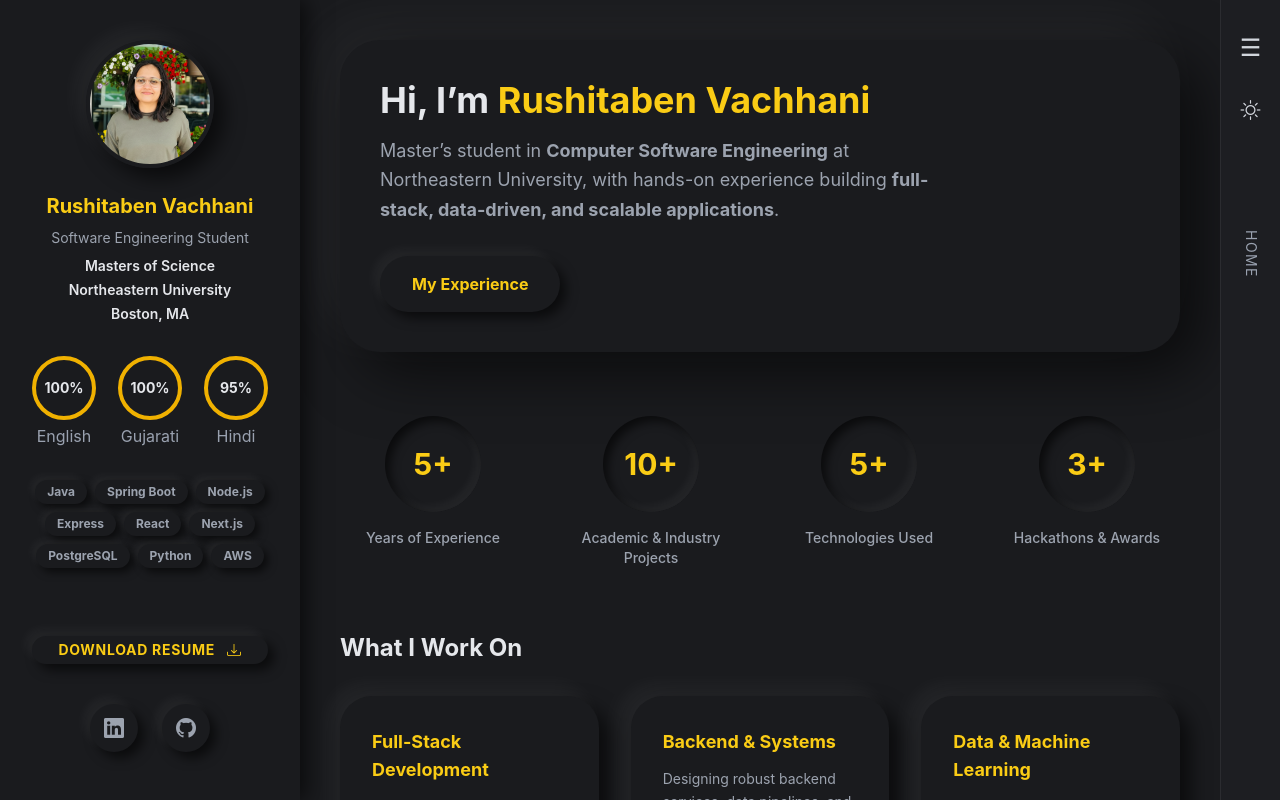
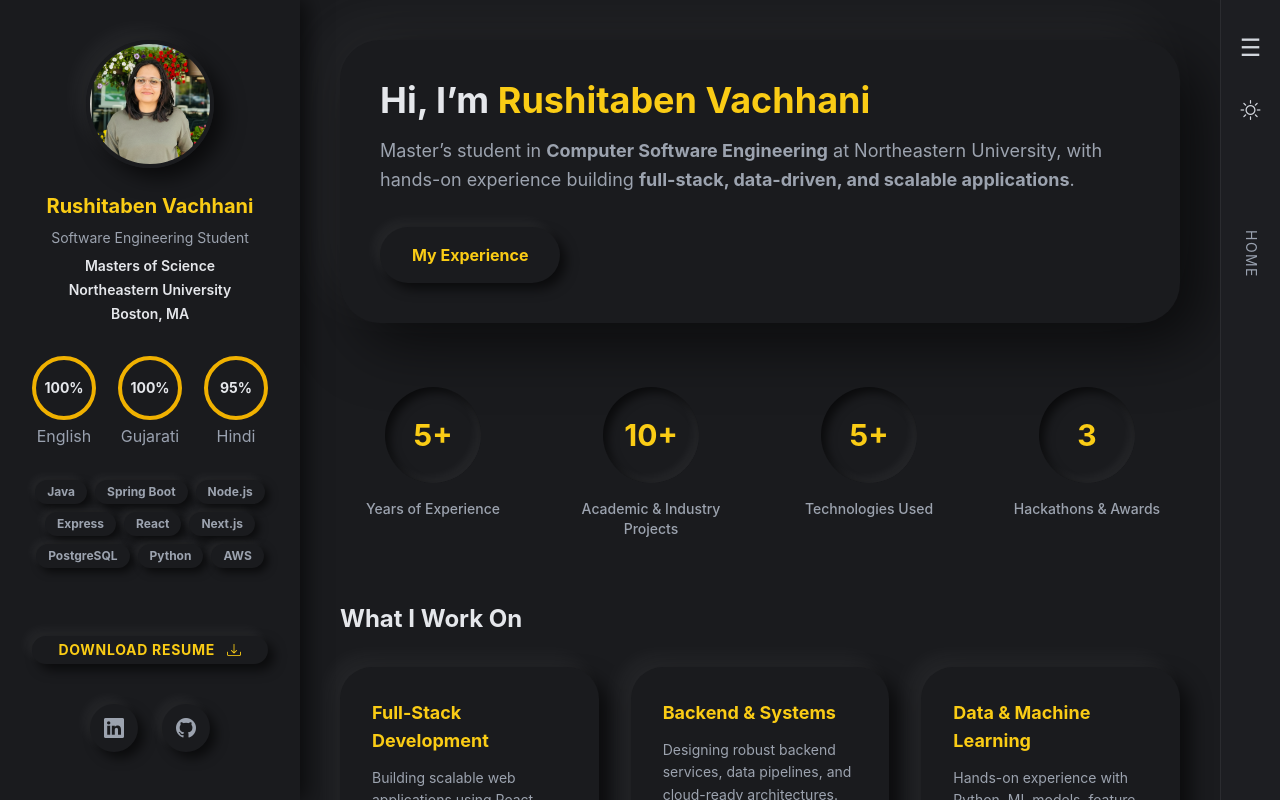
Before and after one commit to rushita-vachhani/resume, a Next.js app: page / in a window 1280 px wide. Built offline with nearby package versions, Linux system fonts and the light colour scheme.

Commit message:
Refactor Home component: replace button with Link for navigation; adjust width of introductory section and update Hackathons & Awards metric value for accuracy

```diff
--- a/src/app/page.tsx
+++ b/src/app/page.tsx
@@ -1,4 +1,5 @@
 import Image from "next/image";
+import Link from "next/link";
 
 export default function Home() {
   return (
@@ -13,7 +14,7 @@ export default function Home() {
           flex justify-between items-center
         "
       >
-        <div className="max-w-xl">
+        <div className="w-full">
           <h1 className="text-4xl font-bold text-body-text">
             Hi, I’m <span className="text-primary">Rushitaben Vachhani</span>
           </h1>
@@ -27,16 +28,17 @@ export default function Home() {
             Actively seeking <span className="text-primary font-semibold">Software Engineering / Data / ML Internships</span>.
           </p> */}
 
-          <button
+          <Link
+            href="/experience"
             className="mt-8 px-8 py-4 rounded-full font-bold text-primary
               bg-body-bg
               shadow-[6px_6px_12px_var(--shadow-outer-dark),_-6px_-6px_12px_var(--shadow-outer-light)]
               hover:shadow-[inset_4px_4px_8px_var(--shadow-inner-dark),inset_-4px_-4px_8px_var(--shadow-inner-light)]
-              active:scale-95 transition-all duration-300
+              active:scale-95 transition-all duration-300 inline-block
             "
           >
             My Experience
-          </button>
+          </Link>
         </div>
 
         {/* Homepage image*/}
@@ -54,7 +56,7 @@ export default function Home() {
         <Metric title="Years of Experience" value="5+" />
         <Metric title="Academic & Industry Projects" value="10+" />
         <Metric title="Technologies Used" value="5+" />
-        <Metric title="Hackathons & Awards" value="3+" />
+        <Metric title="Hackathons & Awards" value="3" />
       </div>
 
       {/* SERVICES / FOCUS AREAS */}
```
